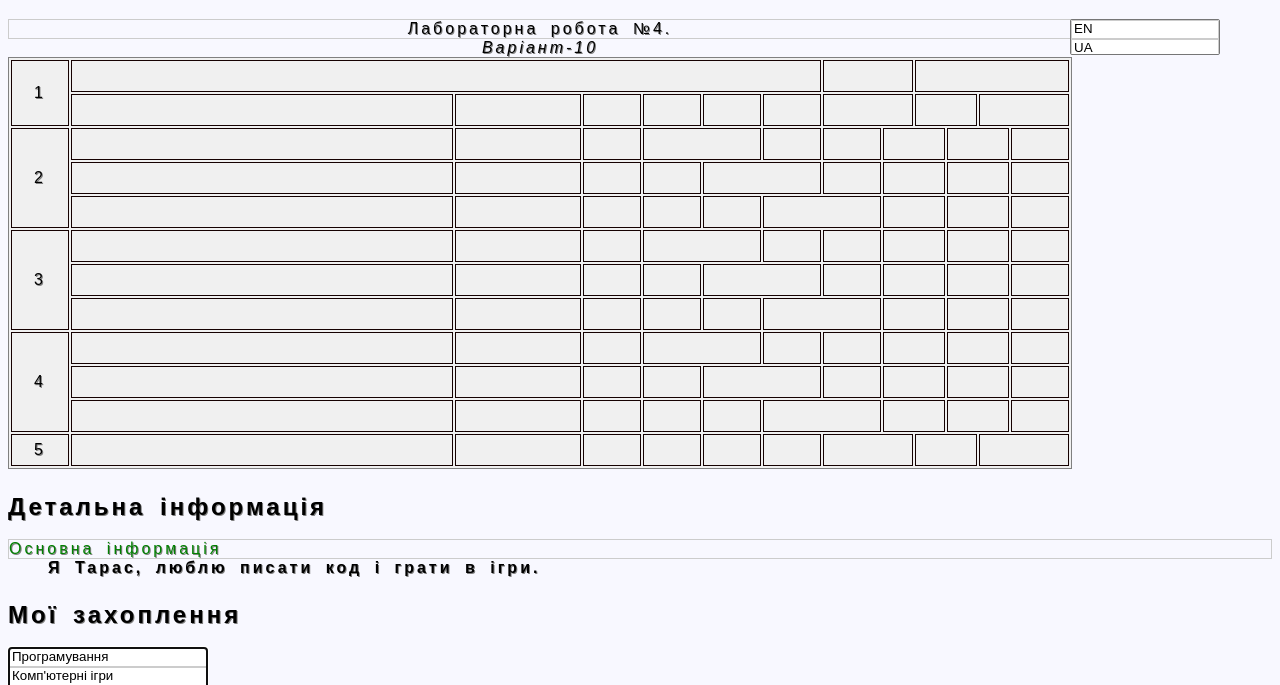
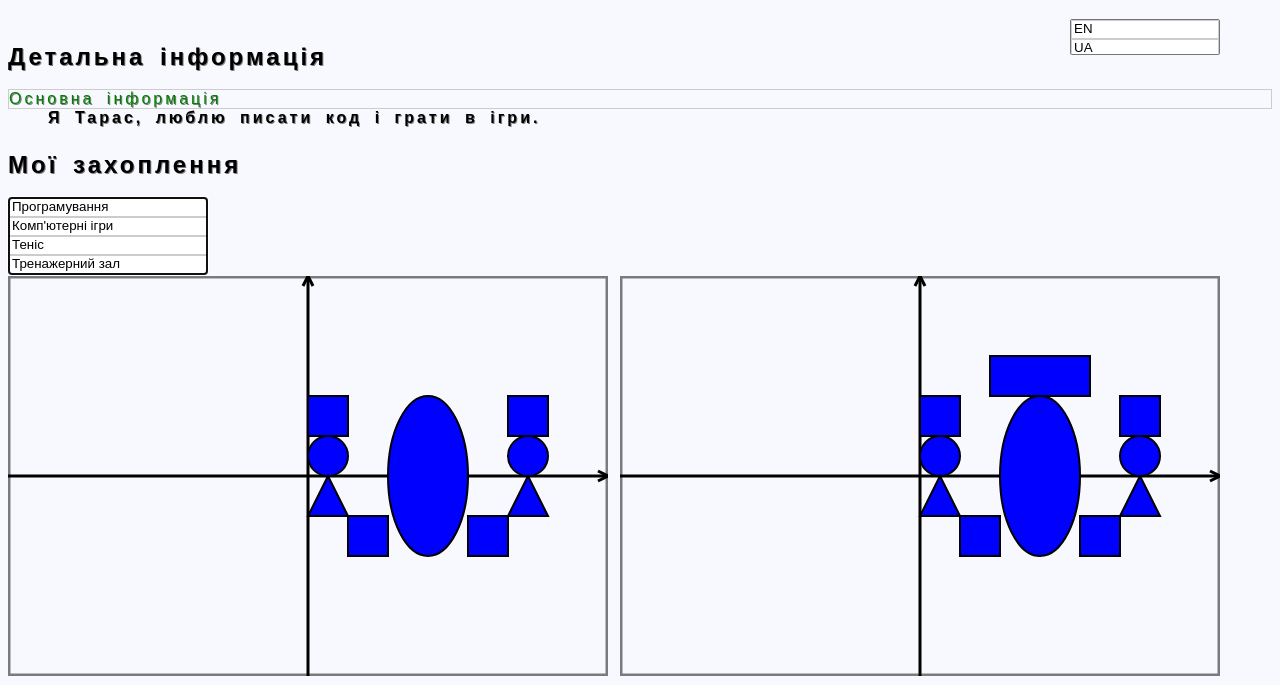
Before and after one commit to VLazorykOOP/weblab1-PashniakTaras, a plain HTML site: page index.html in a window 1280 px wide. Shown: the part 141-826 px from the top of the page. Drawn offline with Linux system fonts and the light colour scheme.

Commit message:
лаб_6

```diff
--- a/index.html
+++ b/index.html
@@ -25,16 +25,7 @@
             text-shadow: grey 1px 1px;
             word-spacing: 5px;
             letter-spacing: 3px;
-            /* Пристрої */
-            size: auto;
-            marks: cross;
-            page: auto;
-            page-break-inside: avoid;
-            widows: 2; /* Мінімум 2 рядки на початку сторінки */
-            orphans: 2; /* Мінімум 2 рядки на кінці сторінки */
-            /* Звук */
-            volume: silent;
-            pause-before: 1s; /* 1 секунда паузи перед відтворенням */
+
         }
     </style>
 </head>
@@ -59,179 +50,6 @@
         <h1>Про автора</h1>
     </header>
 
-
-    <table dir="ltr" bgcolor="#f0f0f0" summary="Таблиця" frame="border">
-        <caption title="INF" class="caption-class" align="center">Лабораторна робота №4.</caption>
-        <caption> <i> Варіант-10 </i></b> </caption>
-
-        <colgroup>
-            <col />
-            <col />
-            <col />
-            <col />
-            <col />
-            <col />
-            <col />
-            <col />
-            <col />
-            <col />
-            <col />
-            <col />
-            <col />
-            <col />
-            <col />
-            <col />
-            <col />
-            <col />
-            <col />
-            <col />
-            <col />
-            <col />
-            <col />
-            <col />
-            <col />
-            <col />
-            <col />
-        </colgroup>
-        <tr>
-            <td scope="col" colspan=1 rowspan=2 id="header1.1">1</td>
-            <td scope="col" colspan=20 id="header2.1">ㅤ</td>
-            <td scope="col" colspan=2 id="header3.1">ㅤ</td>
-            <td colspan=4 id="header4.1">ㅤ</td>
-        </tr>
-        <tr>
-            <td scope="col" colspan=12 id="header2.1">ㅤ</td>
-            <td scope="col" colspan=4 id="header3.1">ㅤ</td>
-            <td colspan=1 id="header4.1">ㅤ</td>
-            <td colspan=1 id="header4.1">ㅤ</td>
-            <td colspan=1 id="header4.1">ㅤ</td>
-            <td colspan=1 id="header4.1">ㅤ</td>
-            <td colspan=2 id="header4.1">ㅤ</td>
-            <td colspan=2 id="header4.1">ㅤ</td>
-            <td colspan=2 id="header4.1">ㅤ</td>
-        </tr>
-
-        <tr>
-            <td scope="col" colspan=1 rowspan=3 id="header1.1">2</td>
-            <td scope="col" colspan=12 id="header2.1">ㅤ</td>
-            <td scope="col" colspan=4 id="header3.1">ㅤ</td>
-            <td colspan=1 id="header4.1">ㅤ</td>
-            <td colspan=2 id="header4.1">ㅤ</td>
-            <td colspan=1 id="header4.1">ㅤ</td>
-            <td colspan=1 id="header4.1">ㅤ</td>
-            <td colspan=2 id="header4.1">ㅤ</td>
-            <td colspan=2 id="header4.1">ㅤ</td>
-            <td colspan=2 id="header4.1">ㅤ</td>
-        </tr>
-        <tr>
-            <td scope="col" colspan=12 id="header2.1">ㅤ</td>
-            <td scope="col" colspan=4 id="header3.1">ㅤ</td>
-            <td colspan=1 id="header4.1">ㅤ</td>
-            <td colspan=1 id="header4.1">ㅤ</td>
-            <td colspan=2 id="header4.1">ㅤ</td>
-            <td colspan=1 id="header4.1">ㅤ</td>
-            <td colspan=2 id="header4.1">ㅤ</td>
-            <td colspan=2 id="header4.1">ㅤ</td>
-            <td colspan=2 id="header4.1">ㅤ</td>
-        </tr>
-        <tr>
-            <td scope="col" colspan=12 id="header2.1">ㅤ</td>
-            <td scope="col" colspan=4 id="header3.1">ㅤ</td>
-            <td colspan=1 id="header4.1">ㅤ</td>
-            <td colspan=1 id="header4.1">ㅤ</td>
-            <td colspan=1 id="header4.1">ㅤ</td>
-            <td colspan=2 id="header4.1">ㅤ</td>
-            <td colspan=2 id="header4.1">ㅤ</td>
-            <td colspan=2 id="header4.1">ㅤ</td>
-            <td colspan=2 id="header4.1">ㅤ</td>
-        </tr>
-
-        <tr>
-            <td scope="col" colspan=1 rowspan=3 id="header1.1">3</td>
-            <td scope="col" colspan=12 id="header2.1">ㅤ</td>
-            <td scope="col" colspan=4 id="header3.1">ㅤ</td>
-            <td colspan=1 id="header4.1">ㅤ</td>
-            <td colspan=2 id="header4.1">ㅤ</td>
-            <td colspan=1 id="header4.1">ㅤ</td>
-            <td colspan=1 id="header4.1">ㅤ</td>
-            <td colspan=2 id="header4.1">ㅤ</td>
-            <td colspan=2 id="header4.1">ㅤ</td>
-            <td colspan=2 id="header4.1">ㅤ</td>
-        </tr>
-        <tr>
-            <td scope="col" colspan=12 id="header2.1">ㅤ</td>
-            <td scope="col" colspan=4 id="header3.1">ㅤ</td>
-            <td colspan=1 id="header4.1">ㅤ</td>
-            <td colspan=1 id="header4.1">ㅤ</td>
-            <td colspan=2 id="header4.1">ㅤ</td>
-            <td colspan=1 id="header4.1">ㅤ</td>
-            <td colspan=2 id="header4.1">ㅤ</td>
-            <td colspan=2 id="header4.1">ㅤ</td>
-            <td colspan=2 id="header4.1">ㅤ</td>
-        </tr>
-        <tr>
-            <td scope="col" colspan=12 id="header2.1">ㅤ</td>
-            <td scope="col" colspan=4 id="header3.1">ㅤ</td>
-            <td colspan=1 id="header4.1">ㅤ</td>
-            <td colspan=1 id="header4.1">ㅤ</td>
-            <td colspan=1 id="header4.1">ㅤ</td>
-            <td colspan=2 id="header4.1">ㅤ</td>
-            <td colspan=2 id="header4.1">ㅤ</td>
-            <td colspan=2 id="header4.1">ㅤ</td>
-            <td colspan=2 id="header4.1">ㅤ</td>
-        </tr>
-
-        <tr>
-            <td scope="col" colspan=1 rowspan=3 id="header1.1">4</td>
-            <td scope="col" colspan=12 id="header2.1">ㅤ</td>
-            <td scope="col" colspan=4 id="header3.1">ㅤ</td>
-            <td colspan=1 id="header4.1">ㅤ</td>
-            <td colspan=2 id="header4.1">ㅤ</td>
-            <td colspan=1 id="header4.1">ㅤ</td>
-            <td colspan=1 id="header4.1">ㅤ</td>
-            <td colspan=2 id="header4.1">ㅤ</td>
-            <td colspan=2 id="header4.1">ㅤ</td>
-            <td colspan=2 id="header4.1">ㅤ</td>
-        </tr>
-        <tr>
-            <td scope="col" colspan=12 id="header2.1"></td>
-            <td scope="col" colspan=4 id="header3.1"></td>
-            <td colspan=1 id="header4.1">ㅤ</td>
-            <td colspan=1 id="header4.1">ㅤ</td>
-            <td colspan=2 id="header4.1">ㅤ</td>
-            <td colspan=1 id="header4.1">ㅤ</td>
-            <td colspan=2 id="header4.1">ㅤ</td>
-            <td colspan=2 id="header4.1">ㅤ</td>
-            <td colspan=2 id="header4.1">ㅤ</td>
-        </tr>
-        <tr>
-            <td scope="col" colspan=12 id="header2.1">ㅤ</td>
-            <td scope="col" colspan=4 id="header3.1">ㅤ</td>
-            <td colspan=1 id="header4.1">ㅤ</td>
-            <td colspan=1 id="header4.1">ㅤ</td>
-            <td colspan=1 id="header4.1">ㅤ</td>
-            <td colspan=2 id="header4.1">ㅤ</td>
-            <td colspan=2 id="header4.1">ㅤ</td>
-            <td colspan=2 id="header4.1">ㅤ</td>
-            <td colspan=2 id="header4.1">ㅤ</td>
-        </tr>
-
-        <tr>
-            <td scope="col" colspan=1 rowspan=1 id="header1.1">5</td>
-            <td scope="col" colspan=12 id="header2.1">ㅤ</td>
-            <td scope="col" colspan=4 id="header3.1">ㅤ</td>
-            <td colspan=1 id="header4.1">ㅤ</td>
-            <td colspan=1 id="header4.1">ㅤ</td>
-            <td colspan=1 id="header4.1">ㅤ</td>
-            <td colspan=1 id="header4.1">ㅤ</td>
-            <td colspan=2 id="header4.1">ㅤ</td>
-            <td colspan=2 id="header4.1">ㅤ</td>
-            <td colspan=2 id="header4.1">ㅤ</td>
-        </tr>
-
-    </table>
-
-
     <main>
         <article>
             <h2>Детальна інформація</h2>
@@ -243,6 +61,7 @@
         </article>
         </section>
         <section id="hobbies">
+
             <h2>Мої захоплення</h2>
             <select multiple="multiple" autofocus="autofocus" style="width:200px;" size="4" id="mySelect">
                 <option value="Option 1" id="option1" dir="ltr" title="Option 1" label="Програмування">Програмування</option>
@@ -251,6 +70,150 @@
                 <option value="Option 4" id="option4" dir="ltr" title="Option 4" label="Тренажерний зал">Зал</option>
             </select>
         </section>
+
+        <svg baseProfile="full"
+             xmlns="http://www.w3.org/2000/svg"
+             xmlns:xlink="http://www.w3.org/1999/xlink"
+             xmlns:ev="http://www.w3.org/2001/xml-events"
+             height="400px" width="600px">
+
+            <!-- Рамка для системи координат -->
+            <rect x="0" y="0" width="600" height="400" fill="none" stroke="black" stroke-width="5px" stroke-opacity="0.5" />
+
+            <!-- X-вісь -->
+            <line x1="0" y1="200" x2="600" y2="200" stroke="black" stroke-width="3" />
+            <line x1="600" y1="200" x2="590" y2="195" stroke="black" stroke-width="3" />
+            <line x1="600" y1="200" x2="590" y2="205" stroke="black" stroke-width="3" />
+
+            <!-- Y-вісь -->
+            <line x1="300" y1="0" x2="300" y2="400" stroke="black" stroke-width="3" />
+            <line x1="300" y1="0" x2="305" y2="10" stroke="black" stroke-width="3" />
+            <line x1="300" y1="0" x2="295" y2="10" stroke="black" stroke-width="3" />
+
+            <!-- Коло з анімацією -->
+            <circle cx="320" cy="180" r="20" fill="blue" stroke="black" stroke-width="2">
+                <animate attributeName="fill" values="blue;red;green;yellow;blue" dur="5s" repeatCount="indefinite" />
+                <animateTransform attributeName="transform" attributeType="XML" type="translate" values="0,0;40,40;0,0;-40,-40;0,0" dur="5s" repeatCount="indefinite" />
+                <animateTransform attributeName="transform" attributeType="XML" type="rotate" from="0" to="360" dur="5s" repeatCount="indefinite" />
+                <animateTransform attributeName="transform" attributeType="XML" type="scale" values="1,1;1.5,1.5;1,1;0.5,0.5;1,1" dur="5s" repeatCount="indefinite" />
+            </circle>
+
+            <!-- Трикутник з анімацією -->
+            <polygon points="340,240 300,240 320,200" cx="320" cy="180" fill="blue" stroke="black" stroke-width="2">
+                <animate attributeName="fill" values="blue;yellow;blue" dur="5s" repeatCount="indefinite" />
+                <animateTransform attributeName="transform" attributeType="XML" type="translate" values="0,0;40,40;0,0;-40,-40;0,0" dur="5s" repeatCount="indefinite" />
+                <animateTransform attributeName="transform" attributeType="XML" type="rotate" from="0" to="360" dur="5s" repeatCount="indefinite" />
+                <animateTransform attributeName="transform" attributeType="XML" type="scale" values="1,1;1.5,1.5;1,1;0.5,0.5;1,1" dur="5s" repeatCount="indefinite" />
+            </polygon>
+
+            <!-- Квадрат з анімацією -->
+            <rect x="300" y="120" width="40" height="40" fill="blue" stroke="black" stroke-width="2">
+                <animate attributeName="fill" values="red;green;yellow;blue" dur="5s" repeatCount="indefinite" />
+                <animateTransform attributeName="transform" attributeType="XML" type="translate" values="0,0;40,40;0,0;-40,-40;0,0" dur="5s" repeatCount="indefinite" />
+                <animateTransform attributeName="transform" attributeType="XML" type="rotate" from="0" to="360" dur="5s" repeatCount="indefinite" />
+                <animateTransform attributeName="transform" attributeType="XML" type="scale" values="1,1;1.5,1.5;1,1;0.5,0.5;1,1" dur="5s" repeatCount="indefinite" />
+            </rect>
+
+            <!-- Квадрат з анімацією -->
+            <rect x="340" y="240" width="40" height="40" fill="blue" stroke="black" stroke-width="2">
+                <animate attributeName="fill" values="blue;green;yellow" dur="5s" repeatCount="indefinite" />
+                <animateTransform attributeName="transform" attributeType="XML" type="translate" values="0,0;40,40;0,0;-40,-40;0,0" dur="5s" repeatCount="indefinite" />
+                <animateTransform attributeName="transform" attributeType="XML" type="rotate" from="0" to="360" dur="5s" repeatCount="indefinite" />
+                <animateTransform attributeName="transform" attributeType="XML" type="scale" values="1,1;1.5,1.5;1,1;0.5,0.5;1,1" dur="5s" repeatCount="indefinite" />
+            </rect>
+
+            <!-- Еліпс з анімацією -->
+            <ellipse cx="420" cy="200" rx="40" ry="80" fill="blue" stroke="black" stroke-width="2">
+                <animate attributeName="fill" values="blue;red;green;" dur="5s" repeatCount="indefinite" />
+                <animateTransform attributeName="transform" attributeType="XML" type="translate" values="0,0;40,40;0,0;-40,-40;0,0" dur="5s" repeatCount="indefinite" />
+                <animateTransform attributeName="transform" attributeType="XML" type="rotate" from="0" to="360" dur="5s" repeatCount="indefinite" />
+                <animateTransform attributeName="transform" attributeType="XML" type="scale" values="1,1;1.5,1.5;1,1;0.5,0.5;1,1" dur="5s" repeatCount="indefinite" />
+            </ellipse>
+
+            <!-- Квадрат з анімацією -->
+            <rect x="460" y="240" width="40" height="40" fill="blue" stroke="black" stroke-width="2">
+                <animate attributeName="fill" values="red;green" dur="5s" repeatCount="indefinite" />
+                <animateTransform attributeName="transform" attributeType="XML" type="translate" values="0,0;40,40;0,0;-40,-40;0,0" dur="5s" repeatCount="indefinite" />
+                <animateTransform attributeName="transform" attributeType="XML" type="rotate" from="0" to="360" dur="5s" repeatCount="indefinite" />
+                <animateTransform attributeName="transform" attributeType="XML" type="scale" values="1,1;1.5,1.5;1,1;0.5,0.5;1,1" dur="5s" repeatCount="indefinite" />
+            </rect>
+
+            <!-- Трикутник з анімацією -->
+            <polygon points="540,240 500,240 520,200" cx="320" cy="180" fill="blue" stroke="black" stroke-width="2">
+                <animate attributeName="fill" values="blue;red" dur="5s" repeatCount="indefinite" />
+                <animateTransform attributeName="transform" attributeType="XML" type="translate" values="0,0;40,40;0,0;-40,-40;0,0" dur="5s" repeatCount="indefinite" />
+                <animateTransform attributeName="transform" attributeType="XML" type="rotate" from="0" to="360" dur="5s" repeatCount="indefinite" />
+                <animateTransform attributeName="transform" attributeType="XML" type="scale" values="1,1;1.5,1.5;1,1;0.5,0.5;1,1" dur="5s" repeatCount="indefinite" />
+            </polygon>
+
+            <!-- Коло з анімацією -->
+            <circle cx="520" cy="180" r="20" fill="blue" stroke="black" stroke-width="2">
+                <animate attributeName="fill" values="red;yellow;" dur="5s" repeatCount="indefinite" />
+                <animateTransform attributeName="transform" attributeType="XML" type="translate" values="0,0;40,40;0,0;-40,-40;0,0" dur="5s" repeatCount="indefinite" />
+                <animateTransform attributeName="transform" attributeType="XML" type="rotate" from="0" to="360" dur="5s" repeatCount="indefinite" />
+                <animateTransform attributeName="transform" attributeType="XML" type="scale" values="1,1;1.5,1.5;1,1;0.5,0.5;1,1" dur="5s" repeatCount="indefinite" />
+            </circle>
+
+            <!-- Квадрат з анімацією -->
+            <rect x="500" y="120" width="40" height="40" fill="blue" stroke="black" stroke-width="2">
+                <animate attributeName="fill" values="blue;red;green;yellow;blue" dur="5s" repeatCount="indefinite" />
+                <animateTransform attributeName="transform" attributeType="XML" type="translate" values="0,0;40,40;0,0;-40,-40;0,0" dur="5s" repeatCount="indefinite" />
+                <animateTransform attributeName="transform" attributeType="XML" type="rotate" from="0" to="360" dur="5s" repeatCount="indefinite" />
+                <animateTransform attributeName="transform" attributeType="XML" type="scale" values="1,1;1.5,1.5;1,1;0.5,0.5;1,1" dur="5s" repeatCount="indefinite" />
+            </rect>
+        </svg>
+
+
+        <svg baseProfile="full"
+             xmlns="http://www.w3.org/2000/svg"
+             xmlns:xlink="http://www.w3.org/1999/xlink"
+             xmlns:ev="http://www.w3.org/2001/xml-events"
+             height="400px" width="600px">
+
+            <!-- Рамка для системи координат -->
+            <rect x="0" y="0" width="600" height="400" fill="none" stroke="black" stroke-width="5px" stroke-opacity="0.5" />
+
+            <!-- X-вісь -->
+            <line x1="0" y1="200" x2="600" y2="200" stroke="black" stroke-width="3" />
+            <line x1="600" y1="200" x2="590" y2="195" stroke="black" stroke-width="3" />
+            <line x1="600" y1="200" x2="590" y2="205" stroke="black" stroke-width="3" />
+
+            <!-- Y-вісь -->
+            <line x1="300" y1="0" x2="300" y2="400" stroke="black" stroke-width="3" />
+            <line x1="300" y1="0" x2="305" y2="10" stroke="black" stroke-width="3" />
+            <line x1="300" y1="0" x2="295" y2="10" stroke="black" stroke-width="3" />
+
+            <!-- Коло -->
+            <circle cx="320" cy="180" r="20" fill="blue" stroke="black" stroke-width="2"></circle>
+
+            <!-- Трикутник -->
+            <polygon points="340,240 300,240 320,200" cx="320" cy="180" fill="blue" stroke="black" stroke-width="2"></polygon>
+
+            <!-- Квадрат -->
+            <rect x="300" y="120" width="40" height="40" fill="blue" stroke="black" stroke-width="2"></rect>
+
+            <!-- Квадрат -->
+            <rect x="340" y="240" width="40" height="40" fill="blue" stroke="black" stroke-width="2"></rect>
+
+            <!-- Еліпс -->
+            <ellipse cx="420" cy="200" rx="40" ry="80" fill="blue" stroke="black" stroke-width="2" />
+
+            <!-- Квадрат -->
+            <rect x="460" y="240" width="40" height="40" fill="blue" stroke="black" stroke-width="2"></rect>
+
+            <!-- Трикутник -->
+            <polygon points="540,240 500,240 520,200" cx="320" cy="180" fill="blue" stroke="black" stroke-width="2"></polygon>
+
+            <!-- Коло -->
+            <circle cx="520" cy="180" r="20" fill="blue" stroke="black" stroke-width="2"></circle>
+
+            <!-- Квадрат -->
+            <rect x="500" y="120" width="40" height="40" fill="blue" stroke="black" stroke-width="2"></rect>
+
+            <!-- Квадрат -->
+            <rect x="370" y="80" width="100" height="40" fill="blue" stroke="black" stroke-width="2"></rect>
+
+        </svg>
         <section id="interests">
             <h2>Мої інтереси</h2>
             <ol id="interests-list" class="numbered-list" title="Мої інтереси" type="1">
@@ -259,6 +222,9 @@
                 <li>Музика</li>
             </ol>
         </section>
+
+
+
     </main>
     <marquee direction="left" behavior="scroll" truespeed="truespeed" class="scrolling-text" loop="infinite">Це рухомий текст</marquee>
     <aside>
```
Also changed, not shown: zvit.html (+6 -29 lines), figure.jpg (added), task.jpg (added).
